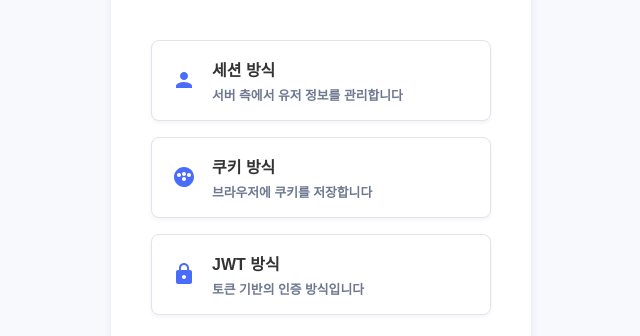
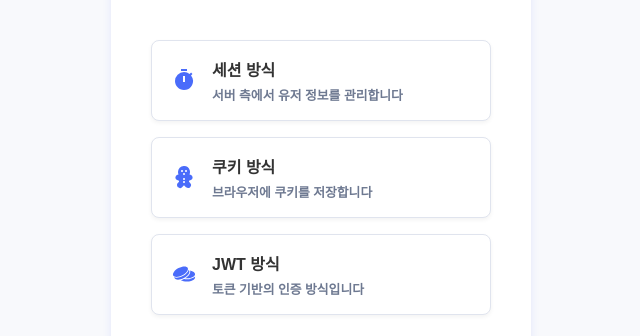
Before and after one commit to RJ-Stony/logmin, a React (Vite) app in the folder logmin_client/: page / in a window 1280 px wide. Shown: the part 226-562 px from the top of the page, without its empty margins (319-959 px from the left). Built offline with nearby package versions, Linux system fonts and the light colour scheme.

Commit message:
feat: Update LoginOptions component icons and styles

```diff
--- a/logmin_client/src/pages/LoginOptions.tsx
+++ b/logmin_client/src/pages/LoginOptions.tsx
@@ -18,16 +18,16 @@
         >
           <div className="option-icon">
             <svg
-              width="24"
-              height="24"
+              stroke="currentColor"
+              fill="currentColor"
+              stroke-width="0"
               viewBox="0 0 24 24"
-              fill="none"
+              height="24px"
+              width="24px"
               xmlns="http://www.w3.org/2000/svg"
             >
-              <path
-                d="M12 12C14.21 12 16 10.21 16 8C16 5.79 14.21 4 12 4C9.79 4 8 5.79 8 8C8 10.21 9.79 12 12 12ZM12 14C9.33 14 4 15.34 4 18V20H20V18C20 15.34 14.67 14 12 14Z"
-                fill="currentColor"
-              />
+              <path fill="none" d="M0 0h24v24H0z"></path>
+              <path d="M9 1h6v2H9zM19.03 7.39l1.42-1.42c-.43-.51-.9-.99-1.41-1.41l-1.42 1.42A8.962 8.962 0 0 0 12 4a9 9 0 0 0-9 9c0 4.97 4.02 9 9 9a8.994 8.994 0 0 0 7.03-14.61zM13 14h-2V8h2v6z"></path>
             </svg>
           </div>
           <div className="option-text">
@@ -44,16 +44,15 @@
         >
           <div className="option-icon">
             <svg
-              width="24"
-              height="24"
+              stroke="currentColor"
+              fill="currentColor"
+              stroke-width="0"
               viewBox="0 0 24 24"
-              fill="none"
+              height="24px"
+              width="24px"
               xmlns="http://www.w3.org/2000/svg"
             >
-              <path
-                d="M12 2C6.48 2 2 6.48 2 12C2 17.52 6.48 22 12 22C17.52 22 22 17.52 22 12C22 6.48 17.52 2 12 2ZM12 16C10.9 16 10 15.1 10 14C10 12.9 10.9 12 12 12C13.1 12 14 12.9 14 14C14 15.1 13.1 16 12 16ZM12 11C10.9 11 10 10.1 10 9C10 7.9 10.9 7 12 7C13.1 7 14 7.9 14 9C14 10.1 13.1 11 12 11ZM7 12C5.9 12 5 11.1 5 10C5 8.9 5.9 8 7 8C8.1 8 9 8.9 9 10C9 11.1 8.1 12 7 12ZM17 12C15.9 12 15 11.1 15 10C15 8.9 15.9 8 17 8C18.1 8 19 8.9 19 10C19 11.1 18.1 12 17 12Z"
-                fill="currentColor"
-              />
+              <path d="M12.007 1l.238 .005a6 6 0 0 1 5.405 3.974l.078 .233a6 6 0 0 1 -.182 4.08l-.093 .21l.05 -.002a2.94 2.94 0 0 1 2.638 1.511l.081 .158a2.887 2.887 0 0 1 -1.234 3.764l-.19 .096l-1.798 .821v.963l1.166 1.166l.14 .154a2.96 2.96 0 0 1 -.17 4.002c-1.087 1.088 -2.827 1.161 -4.03 .144l-.16 -.146l-1.946 -1.948l-1.946 1.947a2.96 2.96 0 0 1 -3.95 .22l-.15 -.128c-1.17 -1.073 -1.284 -2.879 -.234 -4.12l.146 -.158l1.134 -1.134v-.962l-1.834 -.84l-.181 -.093a2.88 2.88 0 0 1 -1.205 -3.75a2.93 2.93 0 0 1 2.646 -1.661l.13 .003l-.03 -.064a6.1 6.1 0 0 1 -.503 -1.968l-.017 -.26v-.217a6 6 0 0 1 5.775 -5.996l.224 -.004zm.003 15h-.01a1 1 0 0 0 0 2h.01a1 1 0 0 0 0 -2m0 -3h-.01a1 1 0 0 0 0 2h.01a1 1 0 0 0 0 -2m0 -5h-.01a1 1 0 0 0 0 2h.01a1 1 0 0 0 0 -2m-2 -3h-.01a1 1 0 1 0 0 2h.01a1 1 0 0 0 0 -2m4 0h-.01a1 1 0 0 0 0 2h.01a1 1 0 0 0 0 -2"></path>
             </svg>
           </div>
           <div className="option-text">
@@ -70,16 +69,15 @@
         >
           <div className="option-icon">
             <svg
-              width="24"
-              height="24"
-              viewBox="0 0 24 24"
-              fill="none"
+              stroke="currentColor"
+              fill="currentColor"
+              stroke-width="0"
+              viewBox="0 0 512 512"
+              height="24px"
+              width="24px"
               xmlns="http://www.w3.org/2000/svg"
             >
-              <path
-                d="M18 8H17V6C17 3.24 14.76 1 12 1C9.24 1 7 3.24 7 6V8H6C4.9 8 4 8.9 4 10V20C4 21.1 4.9 22 6 22H18C19.1 22 20 21.1 20 20V10C20 8.9 19.1 8 18 8ZM12 17C10.9 17 10 16.1 10 15C10 13.9 10.9 13 12 13C13.1 13 14 13.9 14 15C14 16.1 13.1 17 12 17ZM15.1 8H8.9V6C8.9 4.29 10.29 2.9 12 2.9C13.71 2.9 15.1 4.29 15.1 6V8Z"
-                fill="currentColor"
-              />
+              <path d="M264.4 95.01c-35.6-.06-80.2 11.19-124.2 34.09C96.27 152 61.45 182 41.01 211.3c-20.45 29.2-25.98 56.4-15.92 75.8 10.07 19.3 35.53 30.4 71.22 30.4 35.69.1 80.29-11.2 124.19-34 44-22.9 78.8-53 99.2-82.2 20.5-29.2 25.9-56.4 15.9-75.8-10.1-19.3-35.5-30.49-71.2-30.49zm91.9 70.29c-3.5 15.3-11.1 31-21.8 46.3-22.6 32.3-59.5 63.8-105.7 87.8-46.2 24.1-93.1 36.2-132.5 36.2-18.6 0-35.84-2.8-50.37-8.7l10.59 20.4c10.08 19.4 35.47 30.5 71.18 30.5 35.7 0 80.3-11.2 124.2-34.1 44-22.8 78.8-52.9 99.2-82.2 20.4-29.2 26-56.4 15.9-75.7zm28.8 16.8c11.2 26.7 2.2 59.2-19.2 89.7-18.9 27.1-47.8 53.4-83.6 75.4 11.1 1.2 22.7 1.8 34.5 1.8 49.5 0 94.3-10.6 125.9-27.1 31.7-16.5 49.1-38.1 49.1-59.9 0-21.8-17.4-43.4-49.1-59.9-16.1-8.4-35.7-15.3-57.6-20zm106.7 124.8c-10.2 11.9-24.2 22.4-40.7 31-35 18.2-82.2 29.1-134.3 29.1-21.2 0-41.6-1.8-60.7-5.2-23.2 11.7-46.5 20.4-68.9 26.1 1.2.7 2.4 1.3 3.7 2 31.6 16.5 76.4 27.1 125.9 27.1s94.3-10.6 125.9-27.1c31.7-16.5 49.1-38.1 49.1-59.9z"></path>
             </svg>
           </div>
           <div className="option-text">
--- a/logmin_client/src/styles/global.css
+++ b/logmin_client/src/styles/global.css
@@ -7,8 +7,8 @@
   --text-color: #333333;
   --text-secondary: #6e7991;
   --border-color: #e0e4ee;
-  --error-color: #f44336;
-  --success-color: #00c853;
+  --error-color: rgb(234, 155, 149);
+  --success-color: rgb(133, 213, 166);
   --shadow-sm: 0 2px 4px rgba(0, 0, 0, 0.05);
   --shadow-md: 0 4px 8px rgba(74, 108, 250, 0.12);
   --shadow-lg: 0 8px 16px rgba(74, 108, 250, 0.08);
```
